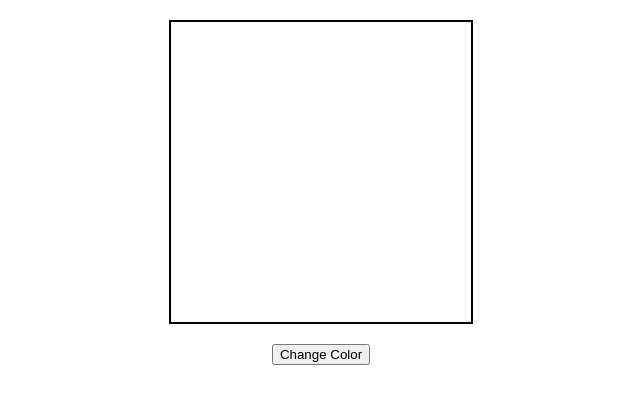
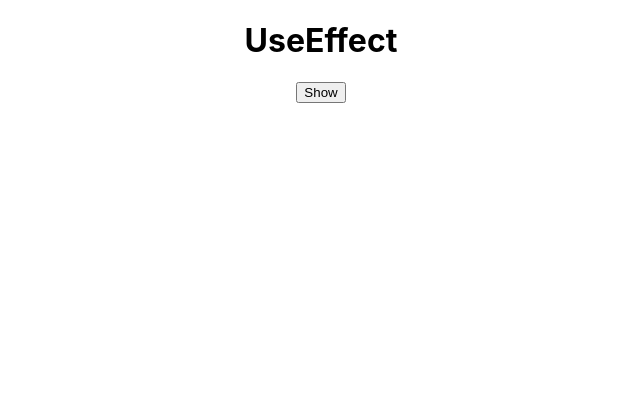
Before and after one commit to kanscerr/learning-react, a React (Create React App) app: page / in a window 1280 px wide. Shown: the top 404 px of the page, without its empty margins (319-959 px from the left). Built offline with nearby package versions, Linux system fonts and the light colour scheme.

Commit message:
useEffect hook

```diff
--- a/src/App.js
+++ b/src/App.js
@@ -1,10 +1,12 @@
-import Colorize from './colorize';
+// import Colorize from './colorize';
+import UseEffect from './useEffect';
 import './App.css';
 
 function App() {
   return(
     <div className="App">
-      <Colorize/>
+      {/* <Colorize/> */}
+      <UseEffect/>
     </div>
   )
 }
--- /dev/null
+++ b/src/useEffect.js
@@ -0,0 +1,45 @@
+// import { useEffect } from "react"
+
+import { useState, useEffect } from "react";
+
+const UseEffect = () => {
+    let[display, changeDisplay] = useState('none ');
+    let[text, changeText] = useState();
+    const showDiv = () =>{
+        if(display==='none'){
+            display = 'block';
+        }
+        else{
+            display = 'none';
+        }
+        changeDisplay(display);
+    }
+
+    const writeText = (e) =>{
+        changeText(e);
+    }
+
+    useEffect(() => {
+        //component mount
+        console.log("mounting");
+        //component unmount
+        return () => {
+            console.log("unmounting");
+        }
+    }, [display]); //for the dependency on which hook is required
+
+    return(
+        <div className="useEffect">
+            <h1>UseEffect</h1>
+            <button onClick={ showDiv }>Show</button>
+            <div className="hiddenDiv" style={{display: display}}>
+                <input onChange={ (event) => writeText(event.target.value) }></input>
+                <div className="showText">
+                    <h2>{ text }</h2>
+                </div>
+            </div>
+        </div>
+    )
+}
+
+export default UseEffect;
```
